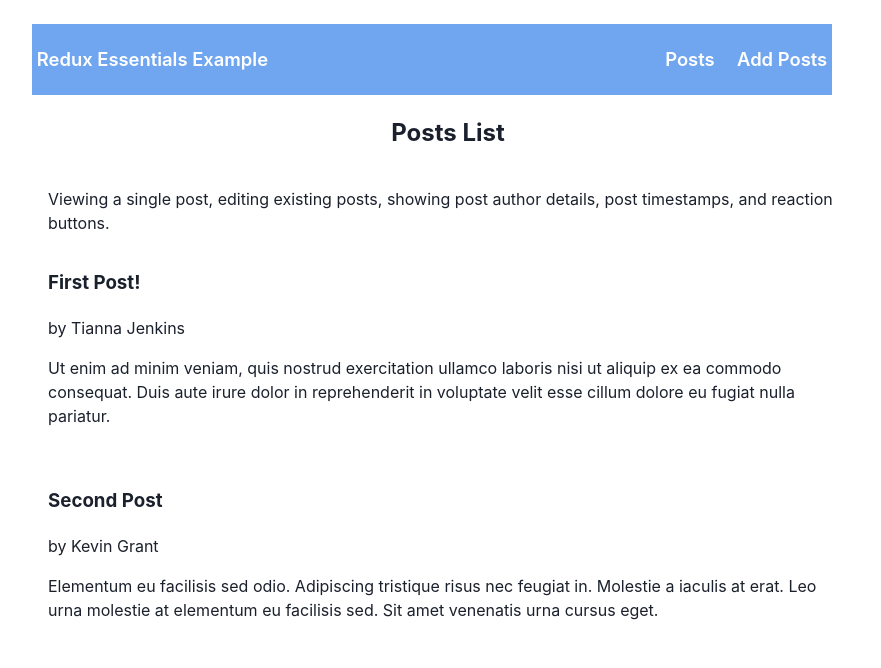
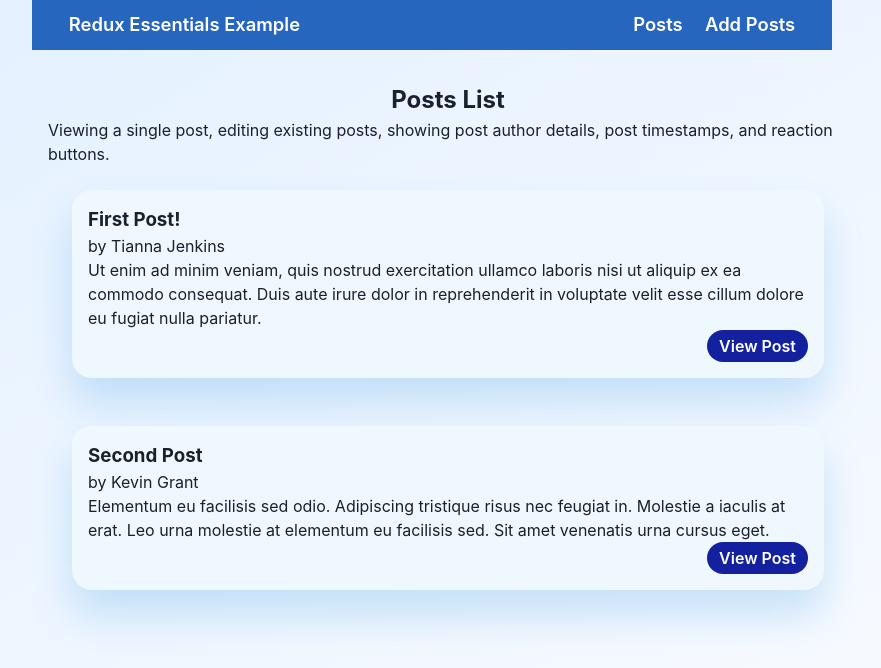
Before and after one commit to MajkoDev/redux-toolkit, a React (Vite) app: page / in a window 1280 px wide. Shown: the top 668 px of the page, without its empty margins (208-1089 px from the left). Built offline with nearby package versions, Linux system fonts and the light colour scheme.

Commit message:
Update index.css

```diff
--- a/src/index.css
+++ b/src/index.css
@@ -1,6 +1,6 @@
 /* ? GENERAL STYLES */
-
-
+*{  margin: 0; padding: 0;
+}
 body {
   /* Fonts */
   font-family: Inter, Avenir, Helvetica, Arial, sans-serif;
@@ -9,25 +9,29 @@ body {
   line-height: 1.5;
 
   color: #1a202c;
-  background-color: #fff;
+  background: linear-gradient(to bottom right, #e3f0ff, #fafcff);
 
-  margin-top: 24px;
+  margin: 0;
   display: flex;
   flex-direction: column;
   justify-content: center;
   align-items: center;
 }
 
-a{
+h1, h2, h3, h4 {
+  margin: 0; padding: 0;
+}
+
+a {
   color: white;
   text-decoration: none;
-
 }
 
 /* ? LAYOUT and CLASSES */
 
-.App{
+.App {
   width: 100vh;
+  min-height: 100vh;
 }
 
 main {
@@ -84,12 +88,30 @@ button:hover {
 .post-cart {
   margin: 5px;
   padding: 5px 30px;
-  width: 300px;
+  width: 400px;
+  height: fit-content;
   border: 1px black solid;
 }
 
+/* ? CART COMPONENTS */
 
+.cart-small {
+  margin: 1.5rem;
+  padding: 1rem;
 
+  background-color: aliceblue;
+  border-radius: 20px;
+  box-shadow: 0px 25px 40px #1687d933;
+}
+
+.cart-large {
+  margin: 1.5rem;
+  padding: 1rem;
+
+  background-color: aliceblue;
+  border-radius: 20px;
+  box-shadow: 0px 25px 40px #1687d933;
+}
 
 /* ? NAVBAR */
 
@@ -97,10 +119,11 @@ nav {
   display: flex;
   align-items: center;
   justify-content: space-between;
-  padding: 0.2rem 0.3rem;
-  background-color: #0965e694;
+  padding: 0.7rem 2.3rem;
+  background-color: #044db4d8;
+  margin-bottom: 2rem;
 }
-.nav-menu{
+.nav-menu {
   display: flex;
   align-items: center;
   justify-content: space-between;
@@ -116,3 +139,13 @@ nav p {
 nav p:hover {
   color: #dcdff8;
 }
+
+.button {
+  background-color: #13219e;
+  padding: 4px 12px;
+  border-radius: 20px;
+  font-weight: 600;
+}
+.button:hover {
+  background-color: #13219ed0;
+}
```
